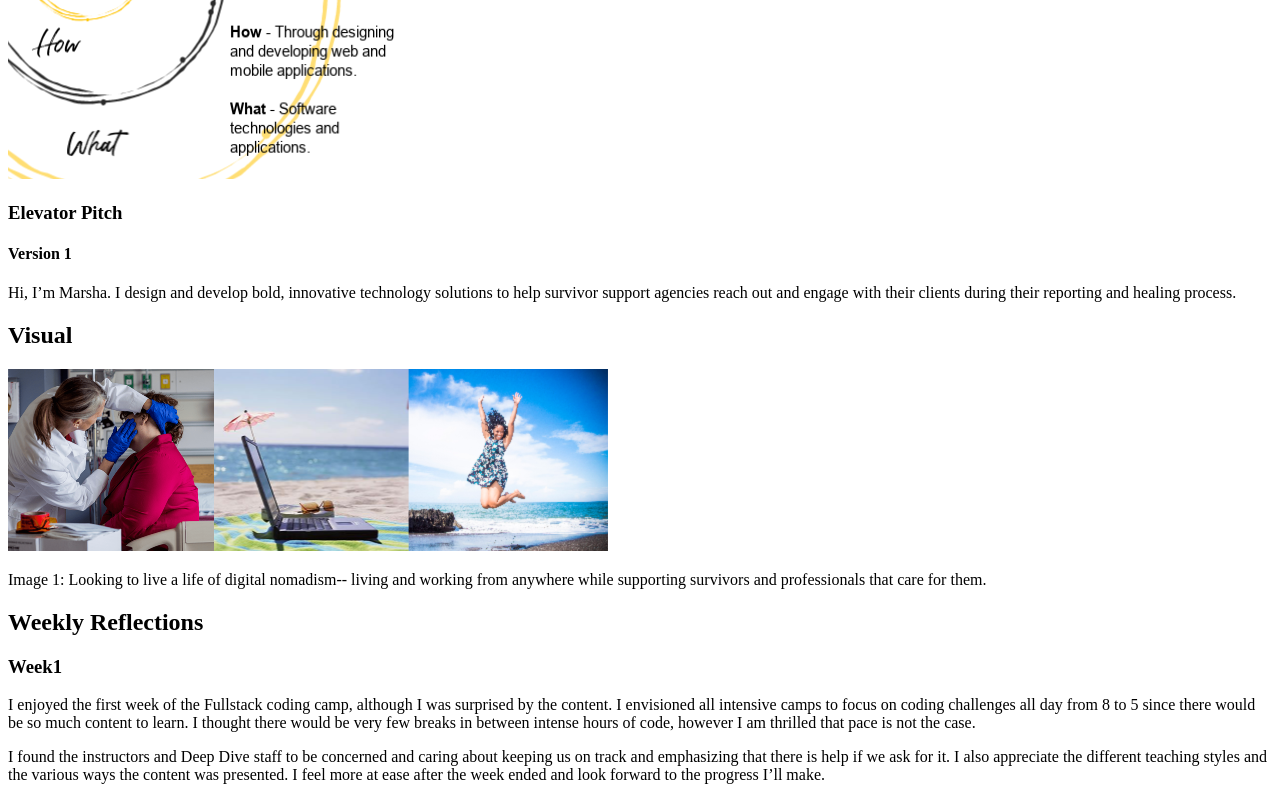
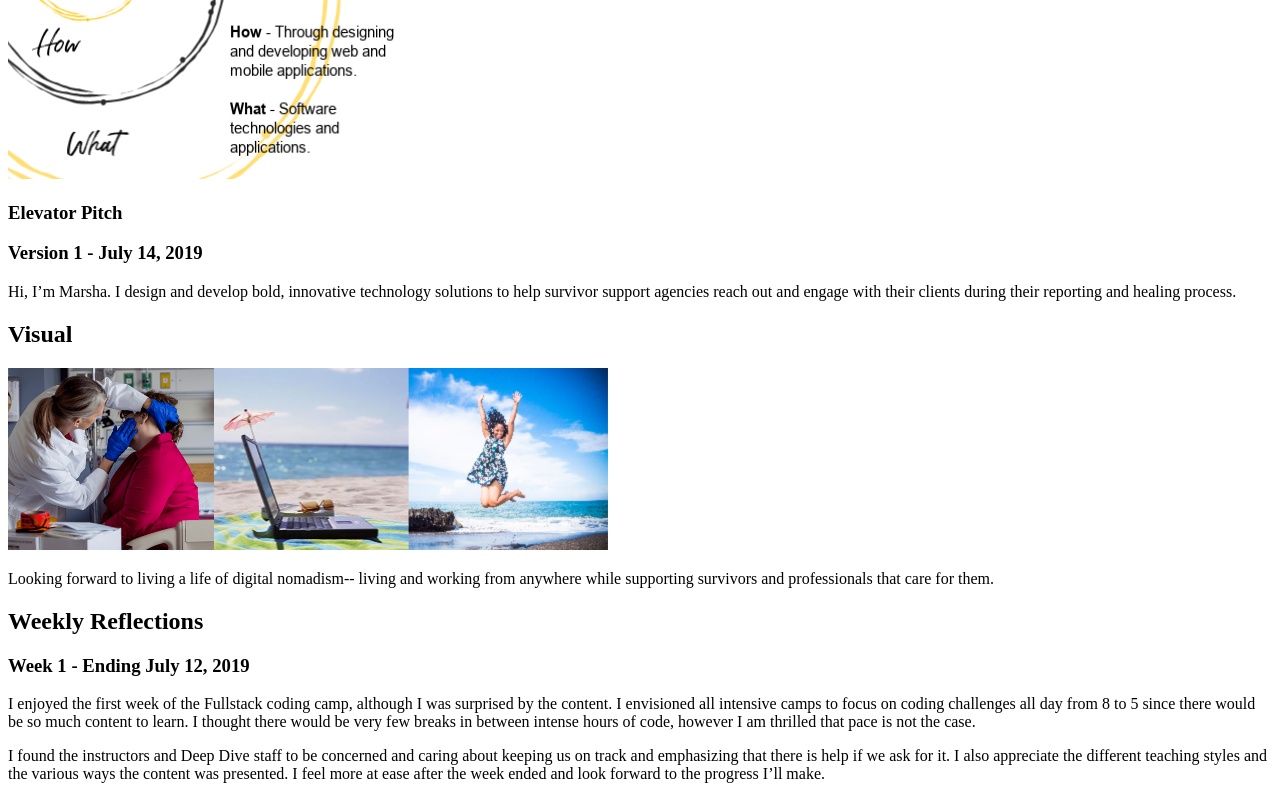
Before and after one commit to MarshaBat/marshabat.github.io, a plain HTML site: page prodev/career-portfolio-ex.html in a window 1280 px wide. Shown: the part 1235-2035 px from the top of the page. Drawn offline with Linux system fonts and the light colour scheme.

Commit message:
typo correction and formatting

```diff
--- a/prodev/career-portfolio-ex.html
+++ b/prodev/career-portfolio-ex.html
@@ -10,7 +10,7 @@
 
 		<div>
 		<h1>Marsha Battee's Professional Development Site</h1>
-      <p>Last Updated: July 28, 2019</p>
+		<p>Last Updated: July 14, 2019</p>
 		<p>Career Buddy: Lariah Christensen</p>
 		</div>
 
@@ -48,13 +48,13 @@
 				<li><strong>Independent</strong> - I work well independently, and with that space, can achieve much more quality work as opposed to working in teams. Little supervision and the allowance of creativity will go a long way.</li>
 				<li><strong>Compassionate</strong> - I am dedicated to the work that I care deeply about. I am able to empathize with people from any background and any circumstance. I believe in asking why and about whom a project will help and/or hurt.</li>
 			</ul>
+		</div>
 
 		<div>
 		<h3>Whole Brain Paragraph</h3>
 		<p>As a web developer, I have an overall mission to empower survivors of sexual assault and domestic violence take control of their reporting and healing process by equiping them and the forensic, medical, legal and advocate support professional community with innovative web and mobile technologies.</p>
 		<p>I focus on the mental, physical and emotional needs of survivors. And, appreciating a vision through a survivor’s eyes can help me (and others who may be involved) know where to keep my focus.</p>
 		<p>I generally like to focus on the big picture and the major problems surrounding survivor care. I then look to ways that I and others on my team can achieve solutions. I enjoy breaking down a vision into smaller, manageable goals. I then make a plan of the who, what, when where and how I get those goals accomplished and commit to a timeline.</p>
-
 		</div>
 
 		<div>
@@ -64,22 +64,23 @@
 
 		<div>
 		<h3>Elevator Pitch</h3>
-        <h4>Version 1</h4>
+		<h3>Version 1 - July 14, 2019</h3>
 		<p>Hi, I’m Marsha. I design and develop bold, innovative technology solutions to help survivor support agencies reach out and engage with their clients during their reporting and healing process.</p>
 		</div>
 
 		<div>
 		<h2>Visual</h2>
 			<img src="visual.png" alt="">
-      <p>Image 1: Looking to live a life of digital nomadism-- living and working from anywhere while supporting survivors and professionals that care for them.</p>
+		<p>Looking forward to living a life of digital nomadism-- living and working from anywhere while supporting survivors and professionals that care for them.</p>
 		</div>
 
 		<div>
 		<h2>Weekly Reflections</h2>
-		  <h3>Week1</h3>
+		<h3>Week 1 - Ending July 12, 2019</h3>
 		<p>I enjoyed the first week of the Fullstack coding camp, although I was surprised by the content. I envisioned all intensive camps to focus on coding challenges all day from 8 to 5 since there would be so much content to learn. I thought there would be very few breaks in between intense hours of code, however I am thrilled that pace is not the case.</p>
 		<p>I found the instructors and Deep Dive staff to be concerned and caring about keeping us on track and emphasizing that there is help if we ask for it. I also appreciate the different teaching styles and the various ways the content was presented. I feel more at ease after the week ended and look forward to the progress I’ll make.</p>
 		</div>
 
 </body>
+
 </html>
```
Lines whose indentation alone changed are shown as unchanged.
